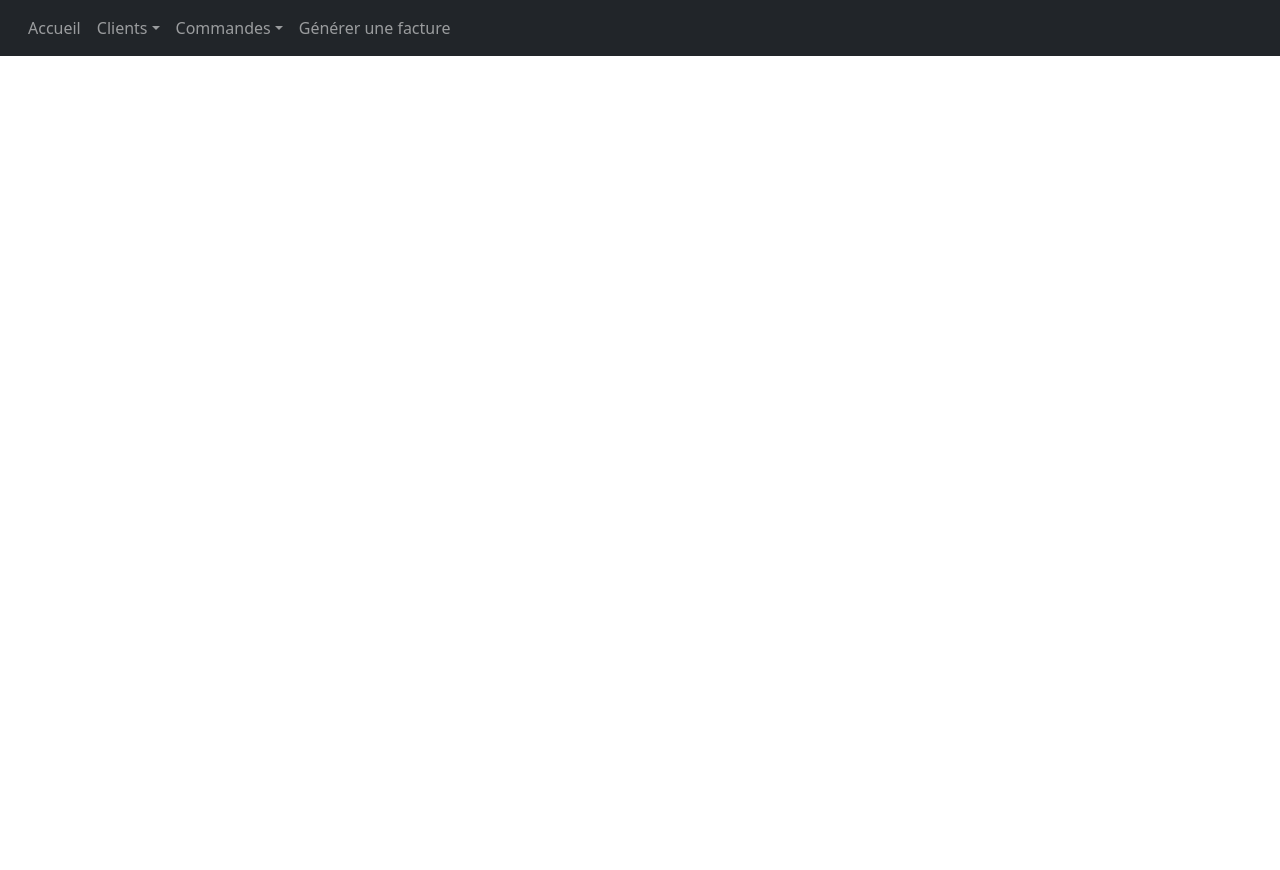
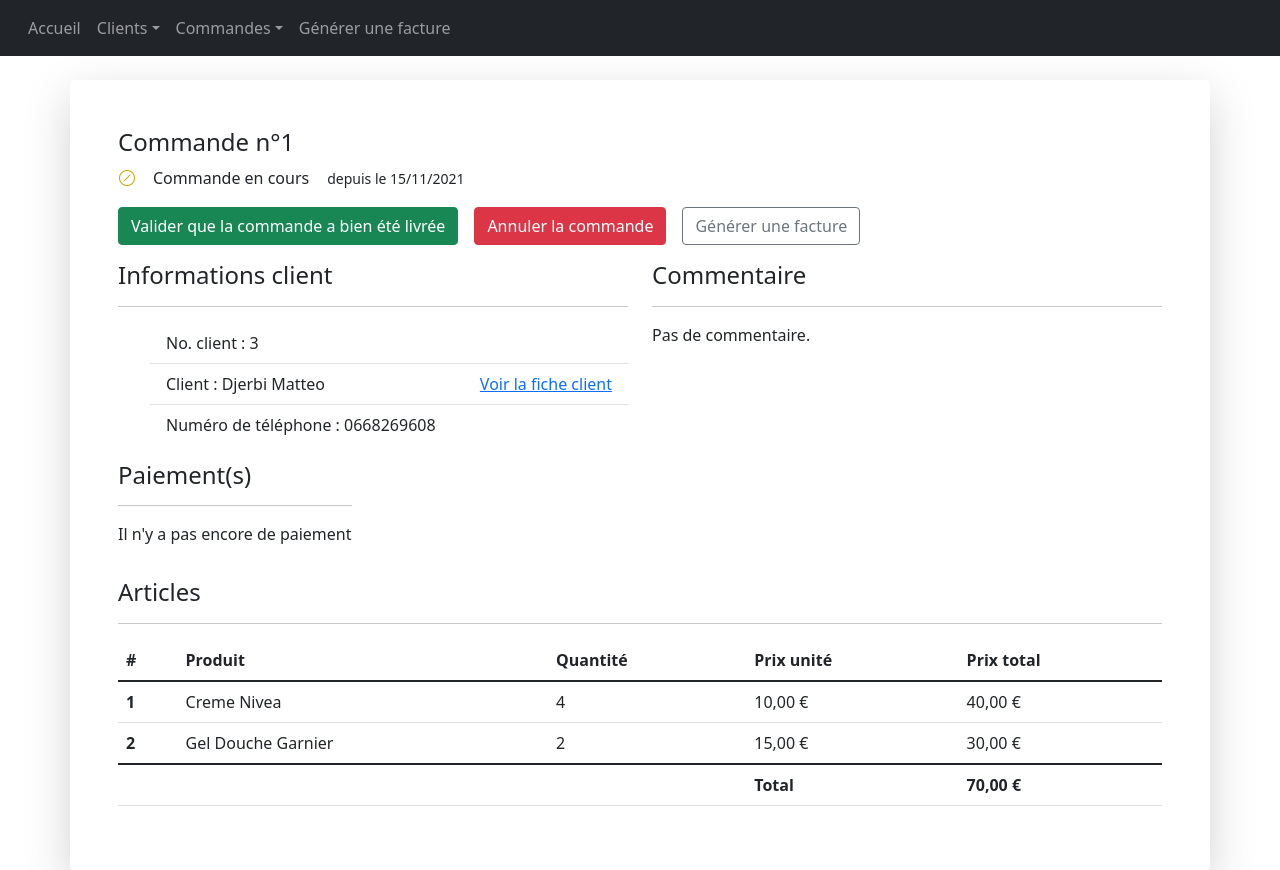
Before and after one commit to TomDep/bdd-turbo-disco, a PHP site: page /bdd-turbo-disco/pages/commande.php?id_commande=1 in a window 1280 px wide. Before the commit the page ends 56 px from the top, so only its background shows below. Run offline with PHP 8.4, Linux system fonts and the light colour scheme; data comes from the database, SQL or seed files in the repository; data that the repository does not hold is empty; some libraries are stand-ins or nearby versions.

Commit message:
Pleins de modifications

```diff
--- a/lib/Client.php
+++ b/lib/Client.php
@@ -155,7 +155,7 @@ class Client
     private $adresses=[];
 
     // Numéros
-    private $numerosTel=[];
+    public $numerosTel=[];
 
     // Contact
     private $facebook;
--- a/lib/Commande.php
+++ b/lib/Commande.php
@@ -1,6 +1,44 @@
 <?php
 
 require_once "connexion.php";
+require_once "Client.php";
+require_once "ArticleCommande.php";
+require_once "Utils.php";
+
+function creerCommande($id_commande) {
+    $db = creerConnexion();
+    $request = $db->query("SELECT id_client, id_status_commande FROM commande WHERE id_commande = " . $id_commande);
+    while($ligne = mysqli_fetch_array($request)) {
+        $commande = new Commande($id_commande, creerClient($ligne['id_client']));
+
+        // Mise à jour du status
+        switch ($ligne["id_status_commande"]) {
+            case 1:
+                $commande->changerStatut(StatutCommande::en_cours);
+                break;
+            case 2:
+                $commande->changerStatut(StatutCommande::livree);
+                break;
+            case 3:
+                $commande->changerStatut(StatutCommande::annulee);
+                break;
+            case 4:
+                $commande->changerStatut(StatutCommande::attente_validation);
+                break;
+        }
+
+        $commande->ajouterCommentaire("Pas de commentaire.");
+
+        // Getting the articles
+        $request2 = $db->query("SELECT * FROM itemcommande WHERE id_commande=" . $id_commande);
+        while ($ligne2 = mysqli_fetch_array($request2)) {
+            $article = mysqli_fetch_array($db->query("SELECT * FROM article WHERE id_article=" . $ligne2['id_article']));
+            $commande->ajouterArticle(new ArticleCommande($article['id_article'], $article['intitule'], $ligne2['quantite'], $article['prix_unitaire']));
+        }
+
+        return $commande;
+    }
+}
 
 abstract class StatutCommande {
     const attente_validation    = 0;
@@ -144,14 +182,16 @@ class Commande
                 $article->afficherLigneCommande($i + 1);
             }
             ?>
-            <tr class="table-active">
+            </tbody>
+            <tfoot>
+                <tr>
                     <td></td>
                     <td></td>
                     <td></td>
                     <td class="fw-bold">Total</td>
-                <td class="fw-bold"><?php echo $this->calculerPrixTotal(); ?></td>
+                    <td class="fw-bold"><?php echo formaterPrix($this->calculerPrixTotal()); ?></td>
                 </tr>
-            </tbody>
+            </tfoot>
         </table>
         <?php
     }
@@ -163,8 +203,8 @@ class Commande
         <hr>
         <ul class="list-group-flush">
             <li class="list-group-item">No. client : <?php echo $this->client->getId(); ?></li>
-            <li class="list-group-item">Client : <?php echo $this->client->getNomPrenom(); ?></li>
-            <li class="list-group-item">No. client : <?php echo $this->client->getId(); ?></li>
+            <li class="list-group-item">Client : <?php echo $this->client->getNomPrenom(); ?><a class="float-end" href="fiche_client.php?id_client=<?php echo $this->client->id ?>">Voir la fiche client</a></span> </li>
+            <li class="list-group-item">Numéro de téléphone : <?php echo $this->client->numerosTel[0]->numero; ?></li>
         </ul>
         <?php
     }
@@ -211,7 +251,9 @@ class Commande
                 $article->afficherLigneEditerCommande($this->id, $i + 1);
             }
             ?>
-            <tr class="table-active">
+            </tbody>
+            <tfoot>
+                <tr>
                     <td></td>
                     <td></td>
                     <td></td>
@@ -219,7 +261,8 @@ class Commande
                     <td class="fw-bold"><?php echo $this->calculerPrixTotal(); ?></td>
                     <td></td>
                 </tr>
-            </tbody>
+            </tfoot>
+
         </table>
         <?php
     }
@@ -228,7 +271,7 @@ class Commande
         $db = creerConnexion();
 
         // Creation de la commande
-        $req = "INSERT INTO commande (id_status_commande, id_client, date_passage, prix_total) VALUES (1, ".
+        $req = "INSERT INTO commande (id_status_commande, id_client, date_passage, prix_total) VALUES (4, ".
             $this->client->id .", CURRENT_DATE, ". $this->calculerPrixTotal() .")";
         $result = $db->query($req);
         if(!$result) {
--- a/lib/creer_commande.php
+++ /dev/null
@@ -1 +0,0 @@
-<?php
--- a/pages/commande.php
+++ b/pages/commande.php
@@ -7,6 +7,109 @@
 </head>
 <body>
     <?php  include("../templates/menu.php");  ?>
+</body>
 
-</body>
+<?php
+
+require_once '../lib/Commande.php';
+require_once '../lib/connexion.php';
+
+$commande = creerCommande($_GET["id_commande"]);
+$db = creerConnexion();
+
+?>
+
+<div class="container p-5 mt-4 rounded shadow-lg">
+    <div class="row">
+        <div class="col">
+            <table class="mb-3">
+                <h4>Commande <span>n°<?php echo $commande->getId(); ?></span></h4>
+                <tr>
+                    <td><?php $commande->afficherIconeStatut(); ?></td>
+                    <td><?php $commande->afficherNomStatut(); ?></td>
+                    <td><?php $commande->afficherDerniereDate(); ?></td>
+                </tr>
+            </table>
+
+            <?php
+            switch($commande->recupererStatus()) {
+                case StatutCommande::attente_validation:
+                    echo "<a href='../lib/changer_statut_commande.php?id_commande=". $commande->getId() ."&statut_actuel=". $commande->recupererStatus() ."' class='btn btn-success me-3'>Valider la commande</a>";
+                    echo '<a href="../lib/annuler_commande.php?id_commande='. $commande->getId() .'" class="btn btn-danger me-3">Annuler la commande</a>';
+                    echo '<a href="generer_facture.php?id_commande='. $commande->getId() .'" class="btn btn-outline-secondary me-3">Générer une facture</a>';
+                    break;
+                    case StatutCommande::en_cours:
+                    echo "<a href='../lib/changer_statut_commande.php?id_commande=". $commande->getId() ."&statut_actuel=". $commande->recupererStatus() ."' class='btn btn-success me-3'>Valider que la commande a bien été livrée</a>";
+                    echo '<a href="../lib/annuler_commande.php?id_commande='. $commande->getId() .'" class="btn btn-danger me-3">Annuler la commande</a>';
+                    echo '<a href="generer_facture.php?id_commande='. $commande->getId() .'" class="btn btn-outline-secondary me-3">Générer une facture</a>';
+                    break;
+                case StatutCommande::annulee:
+                    break;
+            }
+            ?>
+        </div>
+    </div>
+    <div class="row mt-3">
+        <div class="col"><?php $commande->afficherInfosClient(); ?></div>
+        <div class="col">
+            <h4>Commentaire</h4>
+            <hr>
+            <p>
+                <?php echo (empty($commande->commentaire)) ? "Pas de commentaire" : $commande->commentaire; ?>
+            </p>
+        </div>
+    </div>
+    <div class="row">
+        <div class="col-auto">
+            <h4>Paiement(s)</h4>
+            <hr>
+            <table class="table ms-4">
+                <?php
+                // Récupération de tous les paiement liés à cette commande
+                $req = "SELECT id_type_paiement, type_paiement, montant, date_paiement FROM paiement NATURAL JOIN typepaiement WHERE id_commande = " . $commande->id;
+                $result = $db->query($req);
+                $paiement_existant = false;
+
+                while($paiement = $result->fetch_assoc()) {
+                    $paiement_existant = true;
+
+                    echo '<tr>';
+
+                    echo '<td>';
+                    switch ($paiement["id_type_paiement"]) {
+                        case 1:
+                            echo '<i class="bi bi-card-heading"></i>';
+                            break;
+                        case 2:
+                            echo '<i class="bi bi-cash"></i>';
+                            break;
+                        case 3:
+                            echo '<i class="bi bi-credit-card"></i>';
+                            break;
+                        case 4:
+                            echo '<i class="bi bi-heptagon"></i>';
+                            break;
+                    }
+                    echo '</td>';
+                    echo '<td>'. formaterPrix($paiement["montant"]) .'</td>';
+                    echo '<td>par ' . $paiement["type_paiement"] . '</td>';
+                    echo '<td>le ' . $paiement["date_paiement"] . '</td>';
+
+                    echo '</tr>';
+                }
+
+                if(!$paiement_existant) {
+                    echo '<tr>Il n\'y a pas encore de paiement</tr>';
+                }
+
+                ?>
+            </table>
+        </div>
+    </div>
+    <div class="row mt-3">
+        <div class="col"><?php $commande->afficherArticles(); ?></div>
+    </div>
+</div>
+
+
 </html>
--- a/pages/fiche_client.php
+++ b/pages/fiche_client.php
@@ -7,10 +7,10 @@
 	$DB="entreprise";
 
 	//connexion au serveur où se trouve la base de données
-	$Connect = mysqli_connect($Server, $User, $Pwd, $DB);
+	$db = mysqli_connect($Server, $User, $Pwd, $DB);
 
 	//affichage d’un message d’erreur si la connexion a été refusée
-	if (!$Connect)
+	if (!$db)
 		echo "Connexion à la base impossible";
 
 
```
Also changed, not shown: lib/Excel.php (+4 -21 lines), pages/liste_commandes.php (+56 -53 lines), pages/nouvelle_commande_articles.php (+9 -6 lines). Lines whose indentation alone changed are shown as unchanged.
